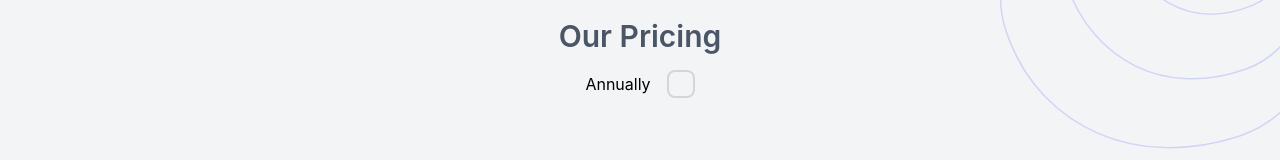
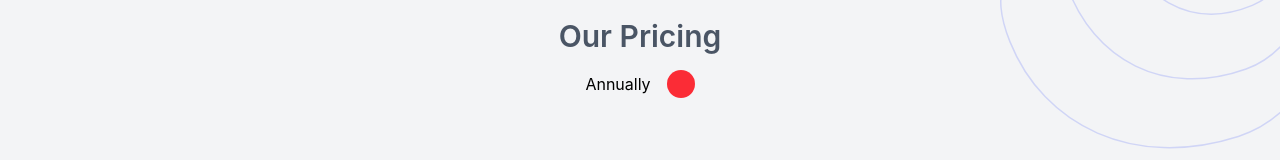
Before and after one commit to Developerfiyin/Pricing-components, a React (Vite) app: page / in a window 1280 px wide. Shown: the part 342-502 px from the top of the page. Built offline with nearby package versions, Linux system fonts and the light colour scheme.

Commit message:
Update App.jsx

```diff
--- a/src/App.jsx
+++ b/src/App.jsx
@@ -15,18 +15,22 @@ function App() {
             <div className="flex items-center justify-center gap-4">
 
            <button> Annually</button>
-                <button className="w-7 h-7 border-2 border-gray-300 rounded-lg  "> </button>
+                <button className="w-7 h-7 bg-red-500 rounded-full  "> </button>
 
             </div>
              </div>
           {" "}
           {/* THE PARENT DIV For the images  */}
+          <div>
+
+
           <div className="  ">
             <img
               src={image1}
               alt="Background Bottom Left Image"
               className="fixed left-0 bottom-0 w-70 h-auto "
             />
+                </div>
 
 
             <div>
@@ -37,8 +41,9 @@ function App() {
               />
             </div>{" "}
             {/* THE FIRST DIV */}
-          </div>{" "}
+      {" "}
 
+   </div>
 
           {/* THE FIRST DIV */}
         </div>{" "}
```
